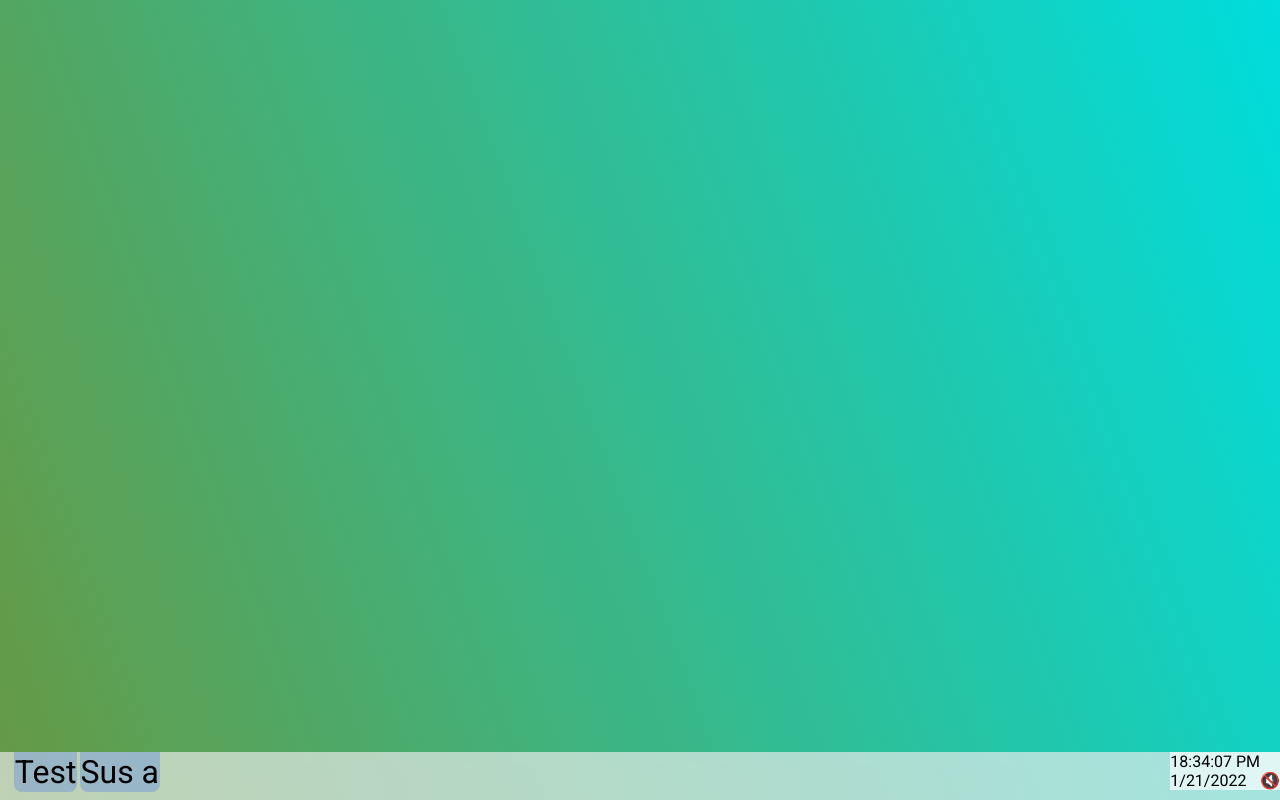
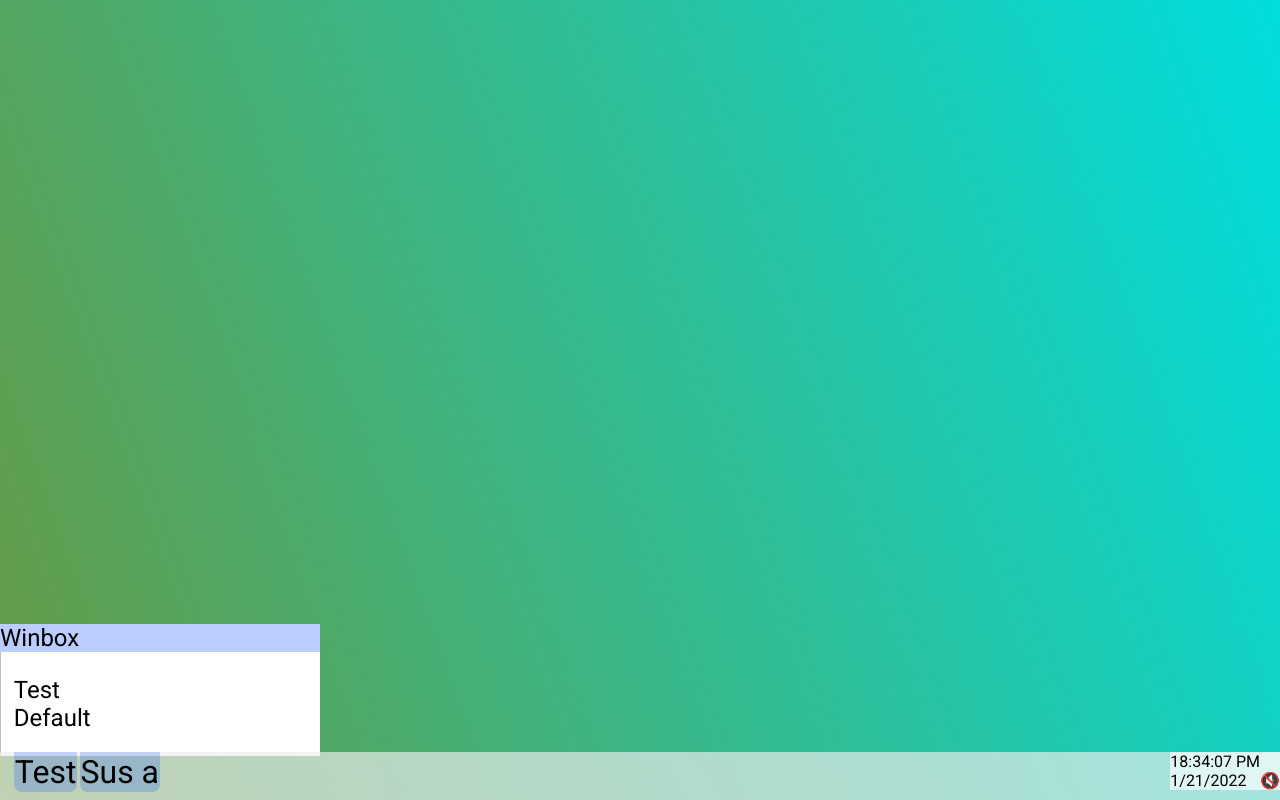
Before and after one commit to orl0pl/BimbowzXD, a plain HTML site: page index.html in a window 1280 px wide. Drawn offline with Linux system fonts and the light colour scheme.

```diff
--- a/index.html
+++ b/index.html
@@ -8,8 +8,16 @@
     <link rel="stylesheet" href="style.css">
 </head>
 <body id="null">
+    <div class="explorer">
+        <div class="explorer-header">Winbox</div>
+        <div class="applist"><ul>
+            <li>Test</li>
+            <li>Default</li>
+        </ul></div>
+    </div>
     <div class="taskbar">
         <div class="tasks">
+
             <div class="task" id="task1" onclick="createWindow('haha yes',prompt('Enter html code:', 'ok'), false, 7, 8, false)">Test</div><div class="task" id="task1">Sus a</div>
         </div>
         <div class="panel"><div id="clock">12:34:56</div><div id="muter">🔇</div></div>
--- a/newWindow.js
+++ b/newWindow.js
@@ -92,7 +92,6 @@
     e.target.style.zIndex++;
   }
 }
-
 function closeWindow(i){
   document.getElementById(`window${i}`).remove();
   windows.splice(i, i)
--- a/other.js
+++ b/other.js
@@ -29,3 +29,6 @@
     return confirmationMessage;                            //Webkit, Safari, Chrome
   });
 //TODO: Add app picker and game
+function openExplorer(){
+    var exp = document.getElementsByClassName('explorer');
+}
--- a/style.css
+++ b/style.css
@@ -54,3 +54,30 @@
 .bar:active {
     cursor: grabbing;
 }
+.explorer {
+    position: absolute;
+    font-size: 3vh;
+    background-color: #fff;
+    width: 25vw;
+    bottom: 5.5vh;
+}
+.explorer-header {
+    background-color: #04f4;
+}
+.explorer .actions {
+    display: inline-block;
+    text-align: end;
+    margin-bottom: 0;
+}
+.explorer .applist {
+    border-left: 0.1vw solid #8888;
+    display: inline-block;
+}
+.explorer .applist ul {
+    list-style-type: none;
+    padding-left: 1vw;
+}
+.explorer img {
+    height: 3vh;
+    margin-right: 1vw;
+}
```
